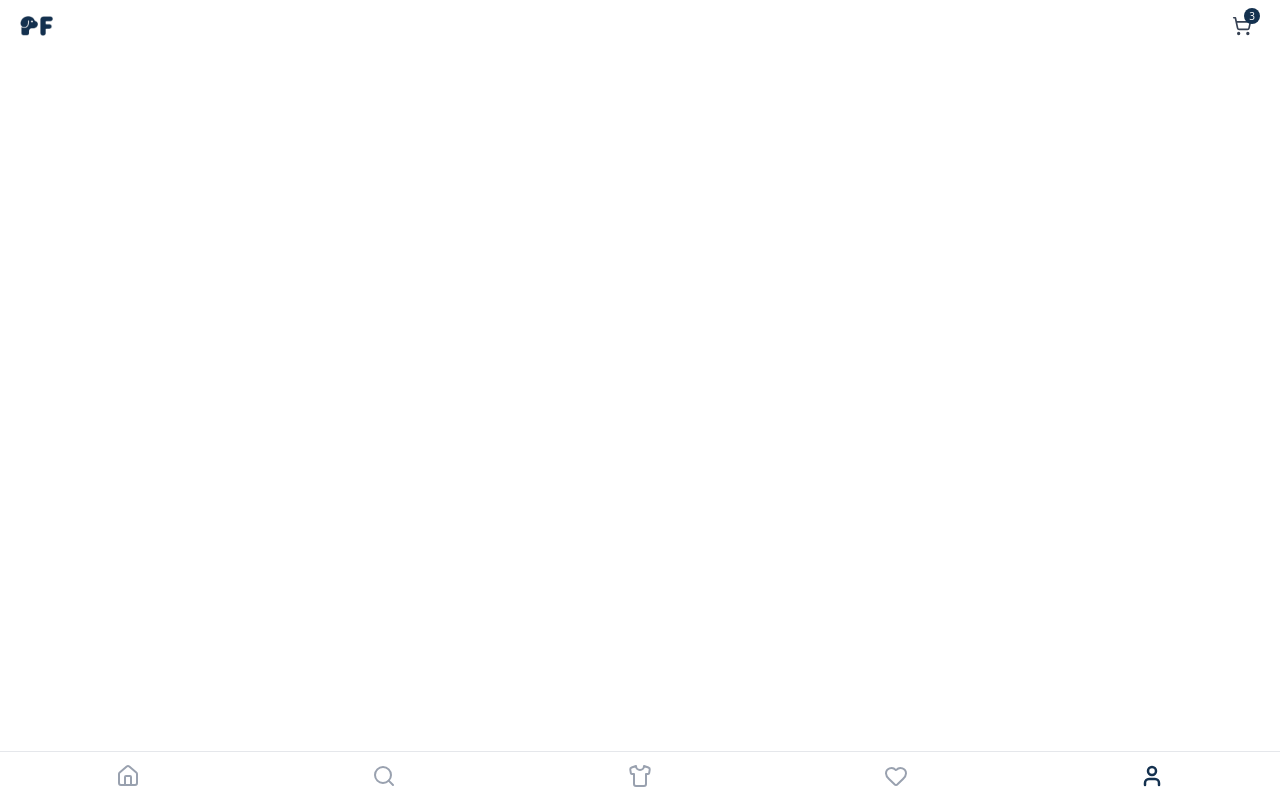
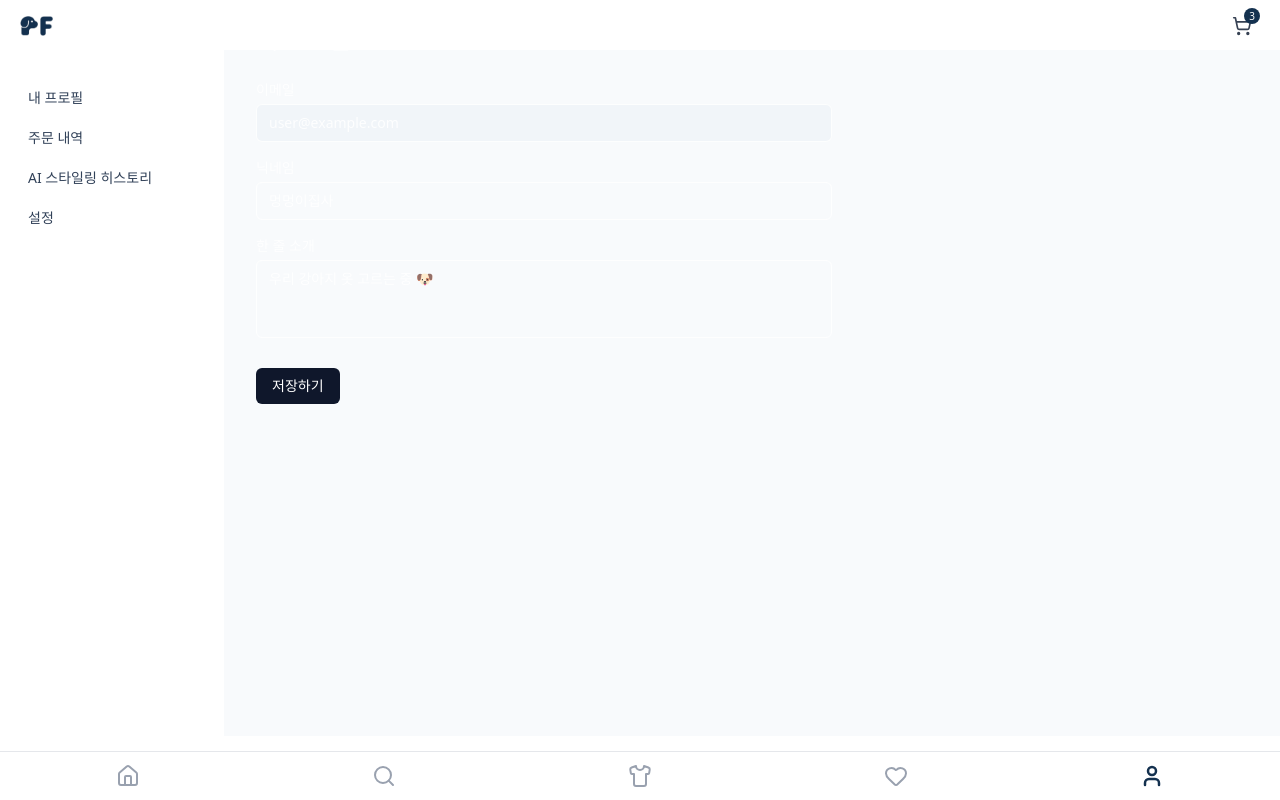
Before and after one commit to P-Project8/PetFit-Front, a React (Vite) app: page /my in a window 1280 px wide. Built offline with nearby package versions, Linux system fonts and the light colour scheme.

Commit message:
feat: 마이페이지 라우팅 추가 및 기본 레이아웃 구성

```diff
--- a/src/main.tsx
+++ b/src/main.tsx
@@ -2,6 +2,7 @@ import { StrictMode } from 'react';
 import { createRoot } from 'react-dom/client';
 import { BrowserRouter, Route, Routes } from 'react-router';
 import './index.css';
+
 import App from './App';
 import RootLayout from './layout';
 import CategoryPage from './pages/CategoryPage';
@@ -11,22 +12,44 @@ import SearchPage from './pages/SearchPage';
 import ProductDetailPage from './pages/ProductDetailPage';
 import ScrollToTop from './components/common/ScrollToTop';
 
+//  마이페이지 관련 import
+import MyPageLayout from './pages/MyPage/MyPageLayout';
+import ProfilePage from './pages/MyPage/ProfilePage';
+import OrdersPage from './pages/MyPage/OrdersPage';
+import AiStylingPage from './pages/MyPage/AiStylingPage';
+import SettingsPage from './pages/MyPage/SettingsPage';
+
 createRoot(document.getElementById('root')!).render(
   <StrictMode>
     <BrowserRouter>
       <ScrollToTop />
+
       <Routes>
         <Route element={<RootLayout />}>
+          {/* 홈 */}
           <Route index element={<App />} />
+
+          {/* 카테고리 & 상품 */}
           <Route path="/category/:categoryId" element={<CategoryPage />} />
           <Route path="/product/:productId" element={<ProductDetailPage />} />
+
+          {/* 장바구니 / 찜 / 검색 */}
           <Route path="/cart" element={<CartPage />} />
           <Route path="/wish" element={<WishPage />} />
           <Route path="/search" element={<SearchPage />} />
           <Route path="/style" />
-          <Route path="/my" />
+
+          {/*  마이페이지 라우트 */}
+          <Route path="/my" element={<MyPageLayout />}>
+            <Route index element={<ProfilePage />} />
+            <Route path="profile" element={<ProfilePage />} />
+            <Route path="orders" element={<OrdersPage />} />
+            <Route path="ai-styling" element={<AiStylingPage />} />
+            <Route path="settings" element={<SettingsPage />} />
+          </Route>
         </Route>
       </Routes>
+
     </BrowserRouter>
   </StrictMode>
 );
--- /dev/null
+++ b/src/pages/MyPage/AiStylingPage.tsx
@@ -0,0 +1,4 @@
+// src/pages/MyPage/AiStylingPage.tsx
+export default function AiStylingPage() {
+  return <div>AI 스타일링 히스토리 페이지 (작업 예정)</div>;
+}
--- /dev/null
+++ b/src/pages/MyPage/MyPageLayout.tsx
@@ -0,0 +1,46 @@
+// src/pages/MyPage/MyPageLayout.tsx
+import { Link, Outlet, useLocation } from 'react-router';
+
+const menuItems = [
+  { path: 'profile', label: '내 프로필' },
+  { path: 'orders', label: '주문 내역' },
+  { path: 'ai-styling', label: 'AI 스타일링 히스토리' },
+  { path: 'settings', label: '설정' },
+];
+
+export default function MyPageLayout() {
+  const location = useLocation();
+
+  return (
+    <div className="min-h-[calc(100vh-4rem)] flex bg-slate-50">
+      {/* 왼쪽 사이드바 */}
+      <aside className="w-56 border-r bg-white px-4 py-6">
+        <h2 className="text-2xl font-bold mb-6">마이페이지</h2>
+        <nav className="space-y-1">
+          {menuItems.map((item) => {
+            const isActive = location.pathname.includes(item.path);
+            return (
+              <Link
+                key={item.path}
+                to={item.path}
+                className={`block rounded-lg px-3 py-2 text-sm font-medium
+                ${
+                  isActive
+                    ? 'bg-slate-900 text-white'
+                    : 'text-slate-700 hover:bg-slate-100'
+                }`}
+              >
+                {item.label}
+              </Link>
+            );
+          })}
+        </nav>
+      </aside>
+
+      {/* 오른쪽 컨텐츠 영역 */}
+      <main className="flex-1 px-8 py-6">
+        <Outlet />
+      </main>
+    </div>
+  );
+}
--- /dev/null
+++ b/src/pages/MyPage/OrdersPage.tsx
@@ -0,0 +1,4 @@
+// src/pages/MyPage/OrdersPage.tsx
+export default function OrdersPage() {
+  return <div>주문 내역 페이지 (작업 예정)</div>;
+}
--- /dev/null
+++ b/src/pages/MyPage/ProfilePage.tsx
@@ -0,0 +1,72 @@
+// src/pages/MyPage/ProfilePage.tsx
+import { useState } from 'react';
+
+export default function ProfilePage() {
+  const [form, setForm] = useState({
+    email: 'user@example.com',
+    nickname: '멍멍이집사',
+    bio: '우리 강아지 옷 고르는 중 🐶',
+  });
+
+  const handleChange = (
+    e: React.ChangeEvent<HTMLInputElement | HTMLTextAreaElement>
+  ) => {
+    const { name, value } = e.target;
+    setForm((prev) => ({ ...prev, [name]: value }));
+  };
+
+  const handleSubmit = (e: React.FormEvent) => {
+    e.preventDefault();
+    // TODO: 나중에 여기서 Axios로 API 연결
+    alert('프로필 수정 요청 보낸 걸로 치자! (나중에 API 붙일 예정)');
+  };
+
+  return (
+    <div className="max-w-xl">
+      <h1 className="text-2xl font-bold mb-6">내 프로필</h1>
+
+      <form onSubmit={handleSubmit} className="space-y-4">
+        {/* 이메일 */}
+        <div>
+          <label className="block text-sm font-medium mb-1">이메일</label>
+          <input
+            name="email"
+            value={form.email}
+            disabled
+            className="w-full rounded-md border bg-slate-100 px-3 py-2 text-sm"
+          />
+        </div>
+
+        {/* 닉네임 */}
+        <div>
+          <label className="block text-sm font-medium mb-1">닉네임</label>
+          <input
+            name="nickname"
+            value={form.nickname}
+            onChange={handleChange}
+            className="w-full rounded-md border px-3 py-2 text-sm"
+          />
+        </div>
+
+        {/* 한 줄 소개 */}
+        <div>
+          <label className="block text-sm font-medium mb-1">한 줄 소개</label>
+          <textarea
+            name="bio"
+            value={form.bio}
+            onChange={handleChange}
+            rows={3}
+            className="w-full rounded-md border px-3 py-2 text-sm resize-none"
+          />
+        </div>
+
+        <button
+          type="submit"
+          className="mt-2 rounded-md bg-slate-900 px-4 py-2 text-sm font-semibold text-white"
+        >
+          저장하기
+        </button>
+      </form>
+    </div>
+  );
+}
--- /dev/null
+++ b/src/pages/MyPage/SettingsPage.tsx
@@ -0,0 +1,4 @@
+// src/pages/MyPage/SettingsPage.tsx
+export default function SettingsPage() {
+  return <div>설정 / 회원 탈퇴 페이지 (작업 예정)</div>;
+}
```
